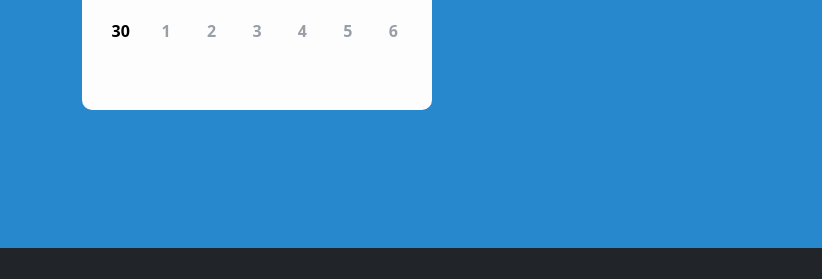
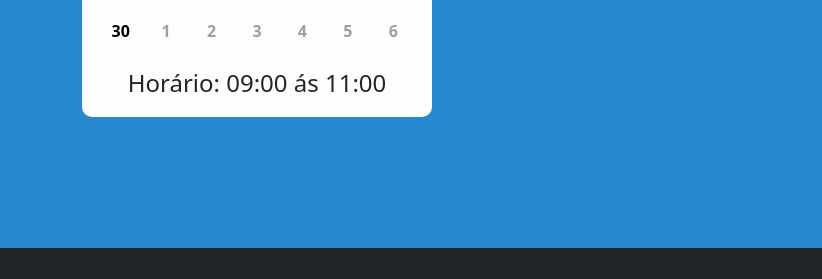
Before and after one commit to vncorrea/Site---RSZ-FISIOTERAPIA-E-PILATES, a plain HTML site: page src/index.html in a window 1280 px wide. Shown: the part 4585-4864 px from the top of the page, 0-822 px from the left. Drawn offline with nearby package versions, Linux system fonts and the light colour scheme; a web font is replaced by a local one.

Commit message:
Update index.html

```diff
--- a/src/index.html
+++ b/src/index.html
@@ -288,6 +288,9 @@
               <button class="date faded">5</button>
               <button class="date faded">6</button>
             </div>
+            <div class="d-flex justify-content-center mt-3 align-items-center">
+              <span class="fs-4 text-bold">Horário: 09:00 ás 11:00</span>
+            </div>
           </div>
         </div>
         <div class="col-12 col-lg-4  d-flex justify-content-center align-self-center mb-5 mb-lg-0">
```
